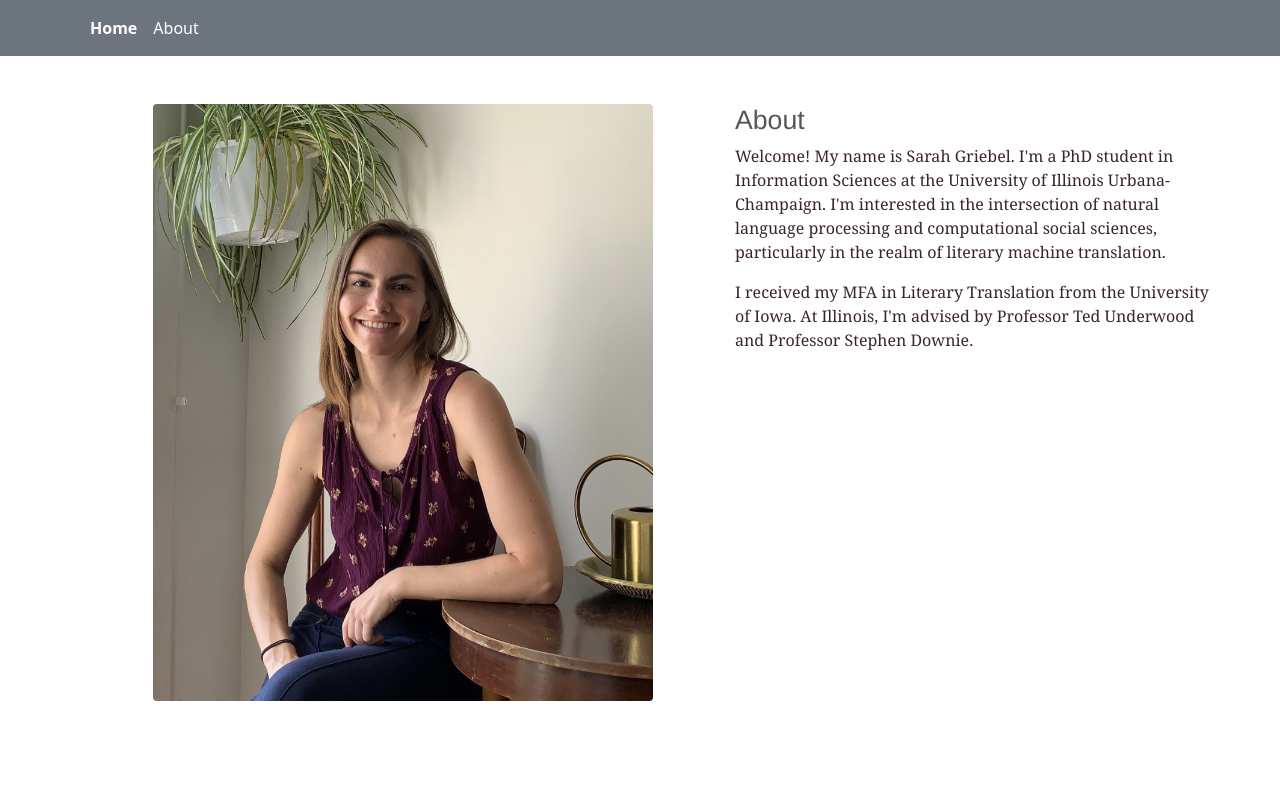
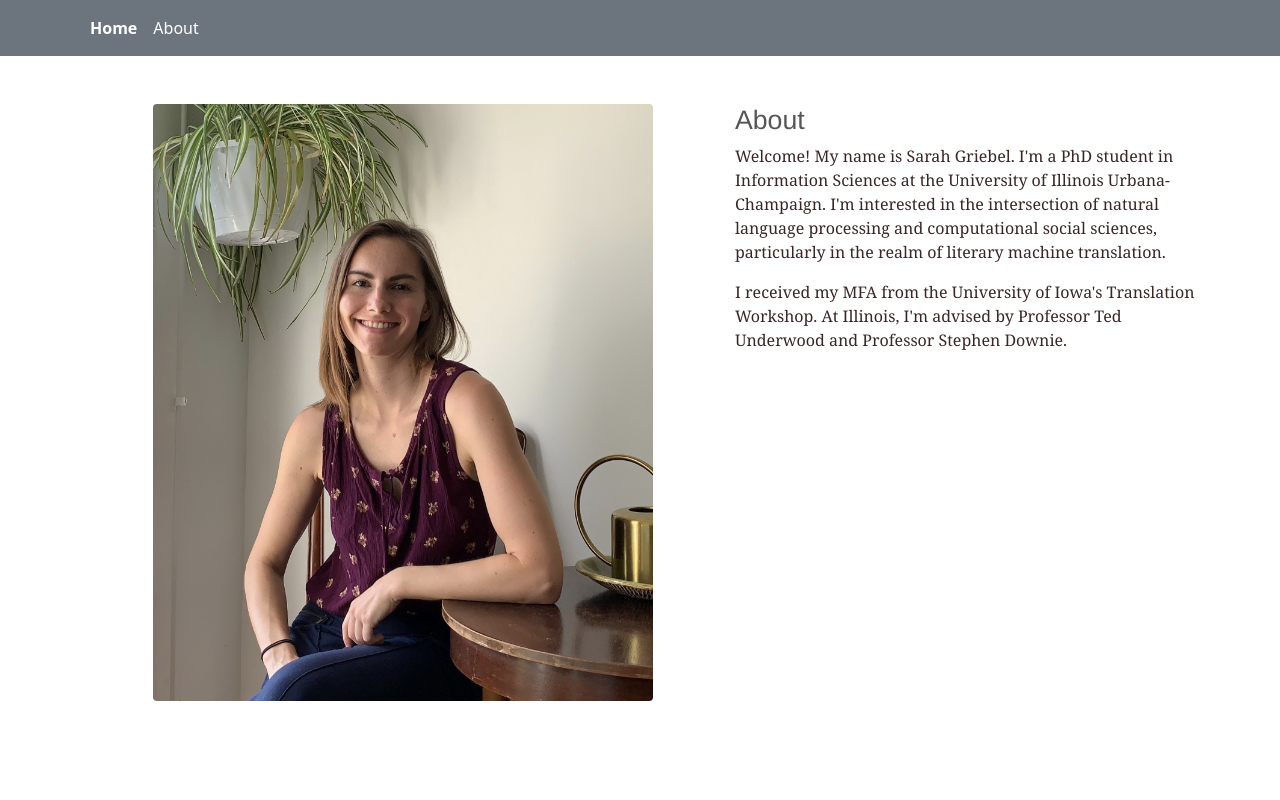
Before and after one commit to griebels/griebels.github.io, a plain HTML site: page index05.html in a window 1280 px wide. Shown: the top 800 px of the page. Drawn offline with nearby package versions, Linux system fonts and the light colour scheme.

Commit message:
changed mfa language

```diff
--- a/index05.html
+++ b/index05.html
@@ -44,7 +44,7 @@
     <div class="col-md-5" style="padding-left: 0px;  padding-right: 0px;">
       <h1>About</h1>
       <p id="about-me">Welcome! My name is Sarah Griebel. I'm a PhD student in Information Sciences at the University of Illinois Urbana-Champaign. I'm interested in the intersection of natural language processing and computational social sciences, particularly in the realm of literary machine translation.</p>
-      <p id="para2">I received my MFA in Literary Translation from the University of Iowa. At Illinois, I'm advised by Professor Ted Underwood and Professor Stephen Downie.</p>
+      <p id="para2">I received my MFA from the University of Iowa's Translation Workshop. At Illinois, I'm advised by Professor Ted Underwood and Professor Stephen Downie.</p>
     </div>
   </div>
 </div>
```
